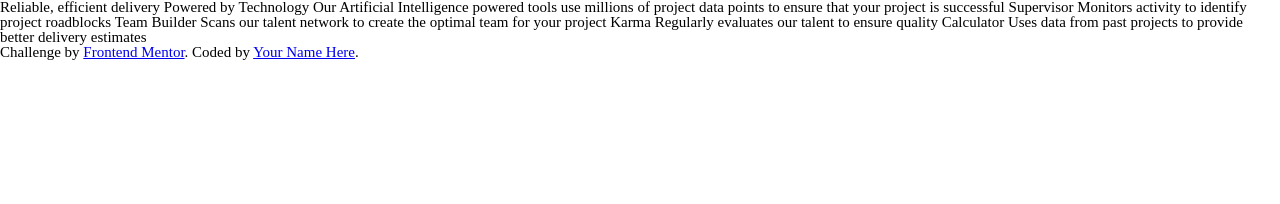
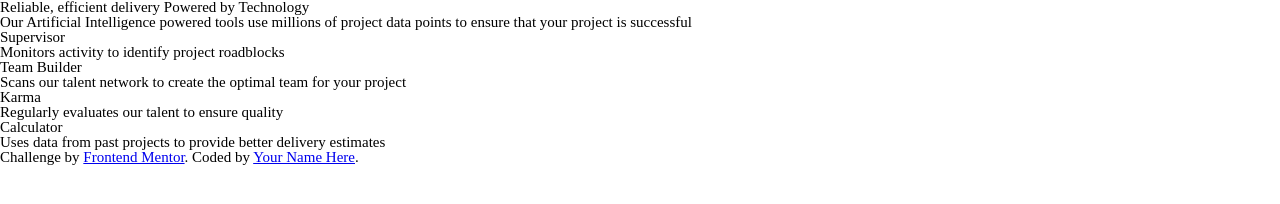
Before and after one commit to Zachcos/FeMentor-FourCardFeatureSection, a plain HTML site: page index.html in a window 1280 px wide. Drawn offline with Linux system fonts and the light colour scheme.

Commit message:
Add HTML structure

```diff
--- a/index.html
+++ b/index.html
@@ -13,13 +13,50 @@
     <title>Frontend Mentor | Four card feature section</title>
   </head>
   <body>
-    Reliable, efficient delivery Powered by Technology Our Artificial
-    Intelligence powered tools use millions of project data points to ensure
-    that your project is successful Supervisor Monitors activity to identify
-    project roadblocks Team Builder Scans our talent network to create the
-    optimal team for your project Karma Regularly evaluates our talent to ensure
-    quality Calculator Uses data from past projects to provide better delivery
-    estimates
+    <div class="hero">
+      <h1 class="hero__title">
+        <span class="hero__title--light">Reliable, efficient delivery</span>
+        <span class="hero__title--bold">Powered by Technology</span>
+      </h1>
+      <p class="hero__text">
+        Our Artificial Intelligence powered tools use millions of project data
+        points to ensure that your project is successful
+      </p>
+    </div>
+    <div class="cardsContainer">
+      <div class="card">
+        <div class="card__accent"></div>
+        <div class="card__title">Supervisor</div>
+        <div class="card__text">
+          Monitors activity to identify project roadblocks
+        </div>
+        <div class="card__icon"></div>
+      </div>
+      <div class="card">
+        <div class="card__accent"></div>
+        <div class="card__title">Team Builder</div>
+        <div class="card__text">
+          Scans our talent network to create the optimal team for your project
+        </div>
+        <div class="card__icon"></div>
+      </div>
+      <div class="card">
+        <div class="card__accent"></div>
+        <div class="card__title">Karma</div>
+        <div class="card__text">
+          Regularly evaluates our talent to ensure quality
+        </div>
+        <div class="card__icon"></div>
+      </div>
+      <div class="card">
+        <div class="card__accent"></div>
+        <div class="card__title">Calculator</div>
+        <div class="card__text">
+          Uses data from past projects to provide better delivery estimates
+        </div>
+        <div class="card__icon"></div>
+      </div>
+    </div>
 
     <footer>
       <p class="attribution">
```
